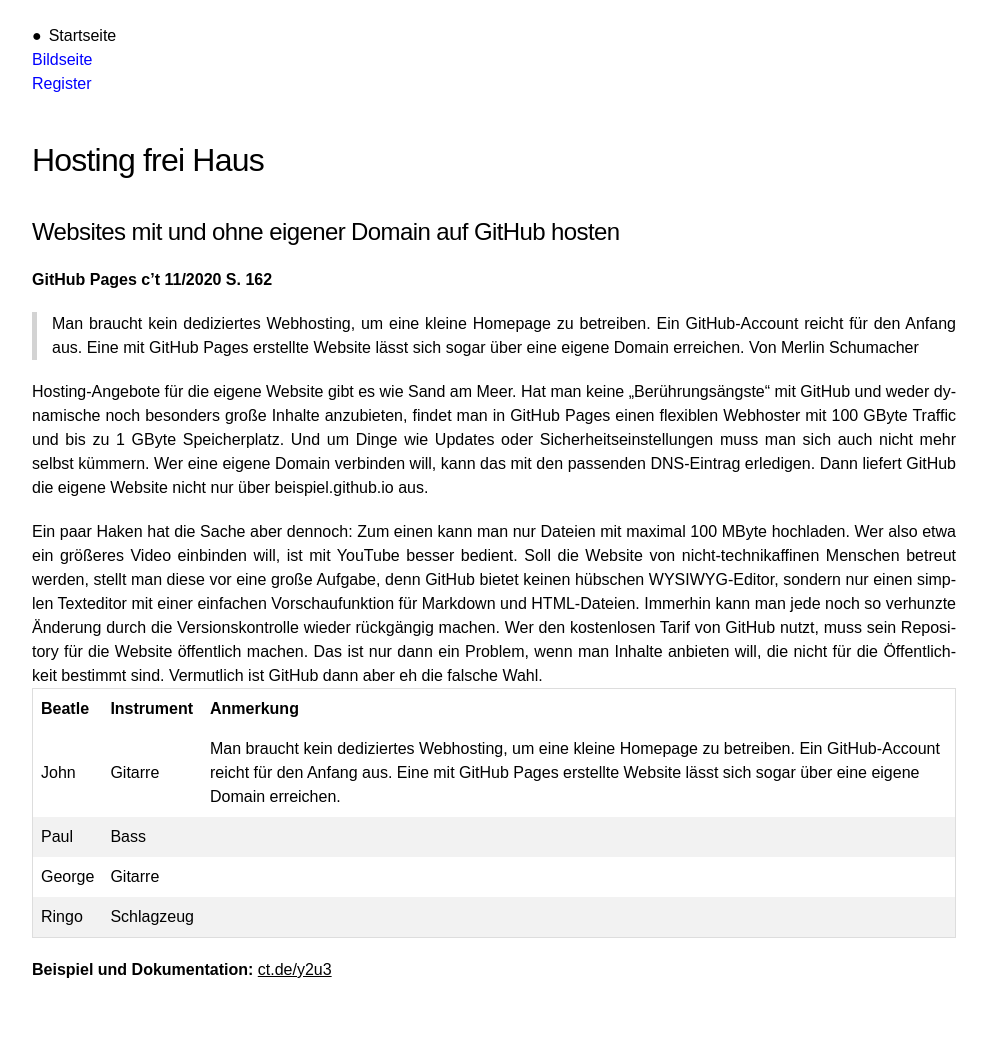
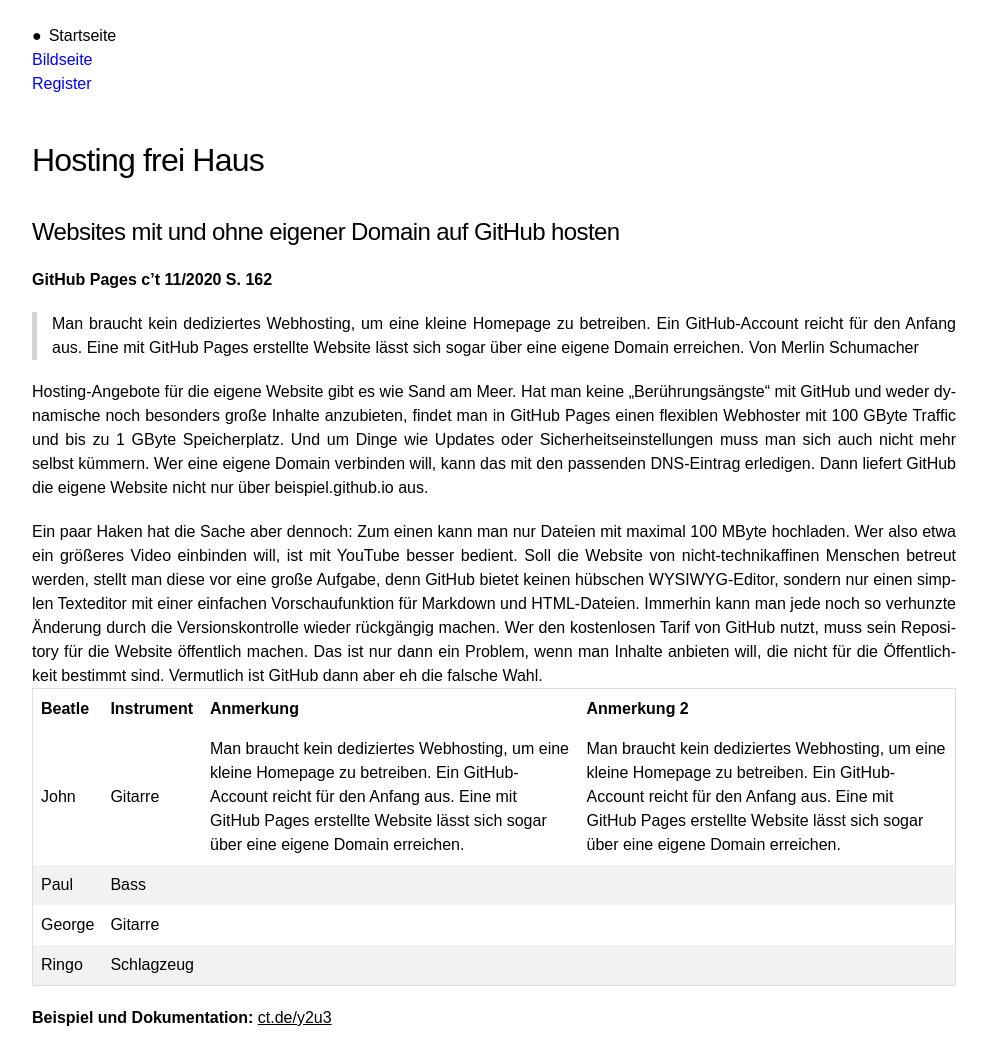
Before and after one commit to webuser-ralf/webuser-ralf.github.io, a Jekyll site: the page built from index.md, in a window 1280 px wide. Shown: the whole page, without its empty margins (146-1133 px from the left). Built offline with Jekyll 4.4.1, drawn with Linux system fonts in a browser that asks for light colours; our own code applies the rules of GitHub Pages for plain Markdown files; before the commit the page ends 1006 px from its top, so only the background shows below that.

Commit message:
Update index.md

```diff
--- a/index.md
+++ b/index.md
@@ -14,12 +14,12 @@
 
 Ein paar Haken hat die Sache aber dennoch: Zum einen kann man nur Dateien mit maximal 100 MByte hochladen. Wer also etwa ein größeres Video einbinden will, ist mit YouTube besser bedient. Soll die Website von nicht-technikaffinen Menschen betreut werden, stellt man diese vor eine große Aufgabe, denn GitHub bietet keinen hübschen WYSIWYG-­Editor, sondern nur einen simplen Texteditor mit einer einfachen Vorschaufunktion für Markdown und HTML-Dateien. Immerhin kann man jede noch so verhunzte Änderung durch die Versionskontrolle wieder rückgängig machen. Wer den kostenlosen Tarif von GitHub nutzt, muss sein Repository für die Website öffentlich machen. Das ist nur dann ein Problem, wenn man Inhalte anbieten will, die nicht für die Öffentlichkeit bestimmt sind. Vermutlich ist GitHub dann aber eh die falsche Wahl.
 
-| Beatle  | Instrument  | Anmerkung |
+| Beatle  | Instrument  | Anmerkung | Anmerkung 2 |
 | :------ | :---------- | :-------- |
-| John  | Gitarre | Man braucht kein dediziertes Webhosting, um eine kleine Homepage zu betreiben. Ein GitHub-Account reicht für den Anfang aus. Eine mit GitHub Pages erstellte Website lässt sich sogar über eine eigene Domain erreichen. |
-| Paul  | Bass  | |
-| George  | Gitarre | |
-| Ringo | Schlagzeug  | |
+| John  | Gitarre | Man braucht kein dediziertes Webhosting, um eine kleine Homepage zu betreiben. Ein GitHub-Account reicht für den Anfang aus. Eine mit GitHub Pages erstellte Website lässt sich sogar über eine eigene Domain erreichen. | Man braucht kein dediziertes Webhosting, um eine kleine Homepage zu betreiben. Ein GitHub-Account reicht für den Anfang aus. Eine mit GitHub Pages erstellte Website lässt sich sogar über eine eigene Domain erreichen. |
+| Paul  | Bass  | | |
+| George  | Gitarre | | |
+| Ringo | Schlagzeug  | | |
 
 
 **Beispiel und Dokumentation:** [ct.de/y2u3][1]
```
